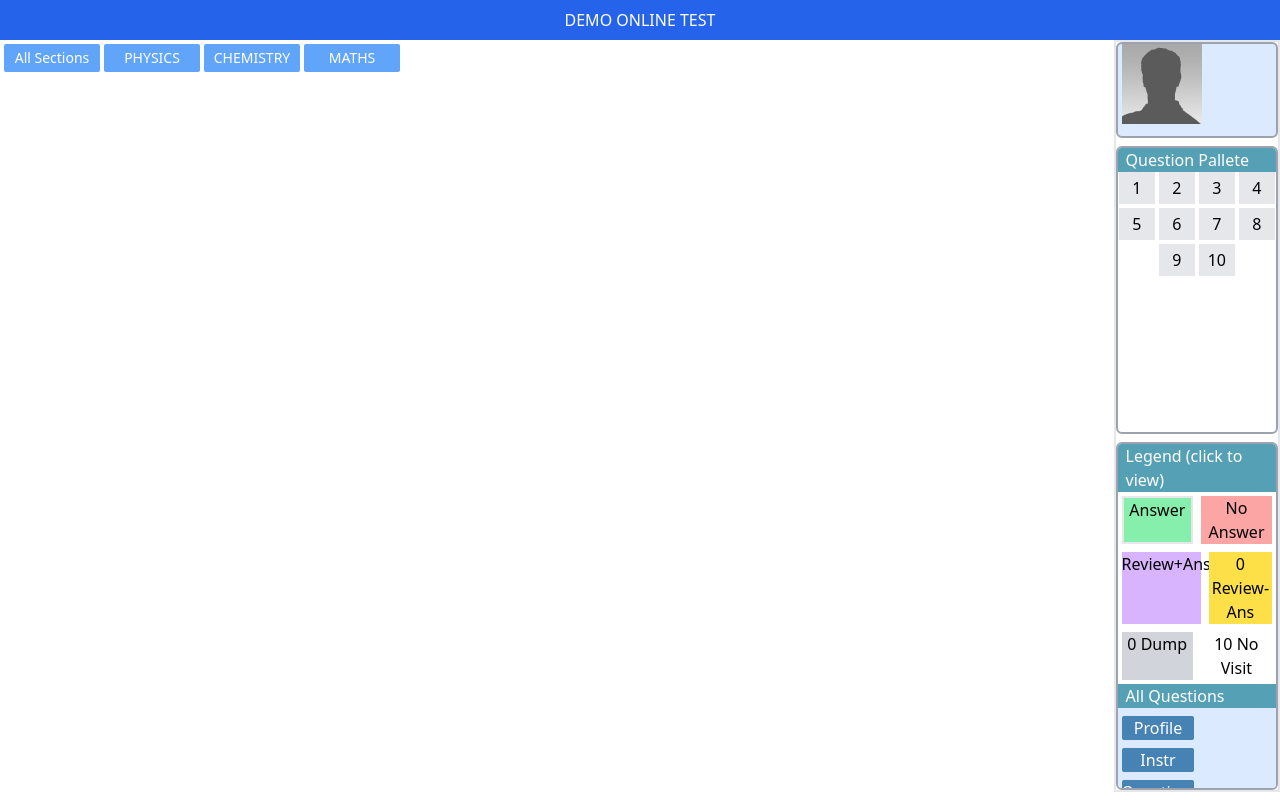
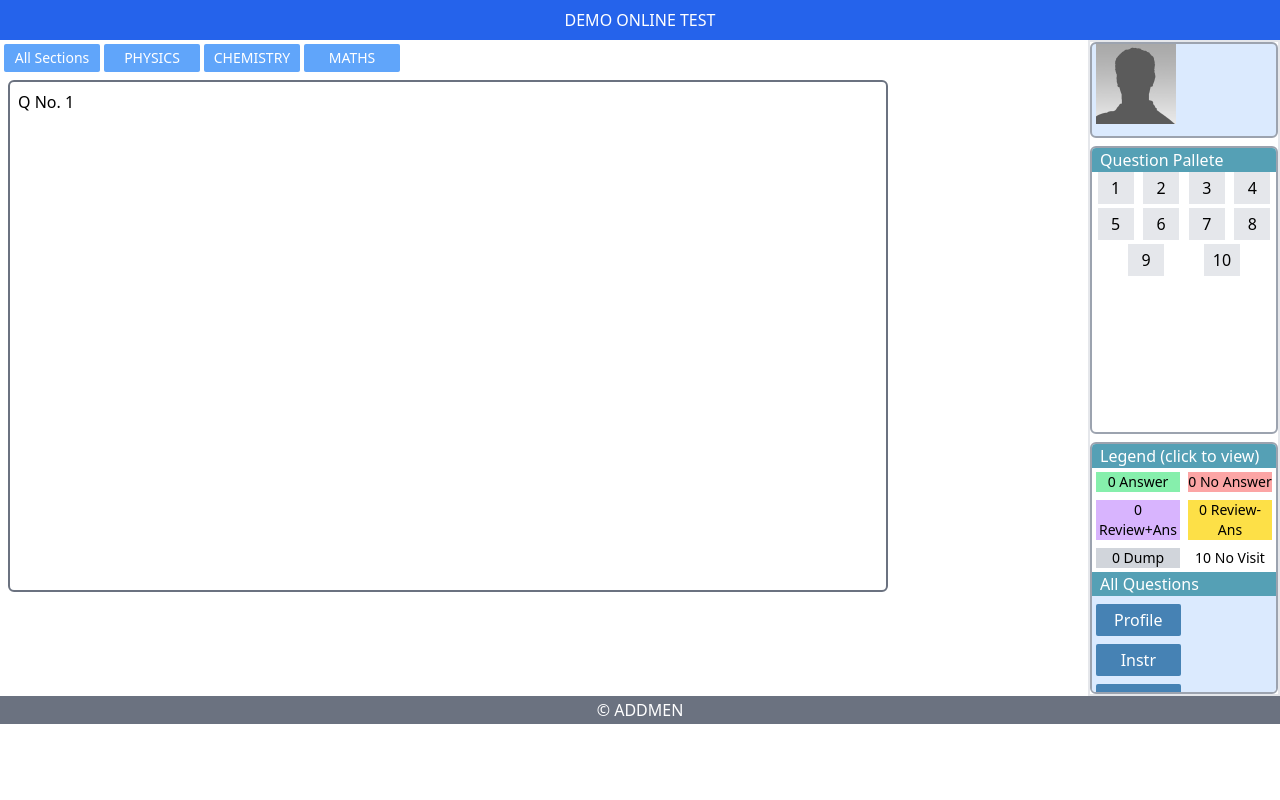
Before and after one commit to imon08/exam-panel, a Next.js app: page / in a window 1280 px wide. Built offline with nearby package versions, Linux system fonts and the light colour scheme.

Commit message:
working on question section

```diff
--- /dev/null
+++ b/src/components/Footer.jsx
@@ -0,0 +1,11 @@
+import React from 'react'
+
+const Footer = () => {
+  return (
+    <div className='text-white bg-gray-500 h-7 w-full flex justify-center items-center'>
+       © ADDMEN
+    </div>
+  )
+}
+
+export default Footer
--- a/src/components/Navbar.jsx
+++ b/src/components/Navbar.jsx
@@ -10,7 +10,7 @@ const Navbar = () => {
   };
 
   return (
-    <div className="w-[75%] flex gap-1 px-1 pt-1 h-8">
+    <div className="w-[75%] flex gap-1 px-1 pt-1 h-8 ">
       <p
         className="navButtons"
         onClick={() => {
--- /dev/null
+++ b/src/components/QuestionSection.jsx
@@ -0,0 +1,17 @@
+import { getColors } from '@/slices/colorSlice';
+import React, { useState } from 'react'
+import { useSelector } from 'react-redux';
+
+const QuestionSection = () => {
+    const colors = useSelector(getColors);
+    const [currentQ, getCurrentQ] = useState(colors[0].no)
+  return (
+    <div className='border-2 m-2 border-gray-500 p-2 rounded-md h-[32rem]'>
+        <div>
+            <p>Q No. {currentQ}</p>
+        </div>
+    </div>
+  )
+}
+
+export default QuestionSection
--- a/src/components/RightSideBar.jsx
+++ b/src/components/RightSideBar.jsx
@@ -15,13 +15,13 @@ const RightSideBar = () => {
   };
 
   return (
-    <div className="border-2 w-[30%]  md:w-[13%]">
+    <div className="border-2 w-full">
       <div className="bg-blue-100 pb-3 border-2 border-gray-400 pl-1 rounded-md">
         <img className="h-20 w-20 object-cover" src={Profile.src} alt="" />
       </div>
       <div className="rounded-md border-gray-400 border-2 mt-2 overflow-hidden h-72">
         <div className="bg-[#55a0b5] px-2 py text-white">Question Pallete</div>
-        <div className="flex flex-wrap justify-center gap-1">
+        <div className="flex flex-wrap justify-evenly gap-1">
           {colors.map((item) => {
             return (
               <button className="px-4 py-1 bg-gray-200 w-9 flex justify-center">
@@ -36,39 +36,41 @@ const RightSideBar = () => {
           Legend (click to view)
         </div>
         <div className="flex">
-          <div className="w-[50%] bg-green-300 text-center m-1 border-2">
-            Answer
+          <div className="w-[50%] bg-green-300 text-center m-1 text-sm">
+          {getTotal("answer")} Answer
           </div>
-          <div className="w-[50%] bg-red-300 text-center m-1">No Answer</div>
-        </div>
-        <div className="flex">
-          <div className="w-[50%] bg-purple-300 text-center m-1">
-            Review+Ans
-          </div>
-          <div className="w-[50%] bg-yellow-300 text-center m-1">
-            {getTotal("dump")} Review-Ans
+          <div className="w-[50%] bg-red-300 text-center m-1 text-sm ">
+          {getTotal("noAnswer")} No Answer
           </div>
         </div>
         <div className="flex">
-          <div className="w-[50%] bg-gray-300 text-center m-1">
+          <div className="w-[50%] bg-purple-300 text-center m-1 text-sm">
+            {getTotal("review+ans")} Review+Ans
+          </div>
+          <div className="w-[50%] bg-yellow-300 text-center m-1 text-sm">
+            {getTotal("dureview-ans")} Review-Ans
+          </div>
+        </div>
+        <div className="flex">
+          <div className="w-[50%] bg-gray-300 text-center m-1 text-sm">
             {getTotal("dump")} Dump
           </div>
-          <div className="w-[50%] bg-white-300 text-center m-1">
+          <div className="w-[50%] bg-white-300 text-center m-1 text-sm">
             {getTotal("noVisits")} No Visit
           </div>
         </div>
         <div className="bg-[#55a0b5] px-2 py text-white">All Questions</div>
-        <div className="bg-blue-100 py-1 h-20 flex flex-wrap items-center">
-          <button className="w-[46%] bg-[#4682B4] m-1 text-white rounded-sm">
+        <div className="bg-blue-100 py-1 h-20 flex flex-wrap items-center h-24">
+          <button className="w-[46%] bg-[#4682B4] m-1 text-white rounded-sm py-1">
             Profile
           </button>
-          <button className="w-[46%] bg-[#4682B4] m-1 text-white rounded-sm">
+          <button className="w-[46%] bg-[#4682B4] m-1 text-white rounded-sm py-1">
             Instr
           </button>
-          <button className="w-[46%] bg-[#4682B4] m-1 text-white rounded-sm">
+          <button className="w-[46%] bg-[#4682B4] m-1 text-white rounded-sm py-1">
             Questions
           </button>
-          <button className="w-[46%] bg-[#4682B4] m-1 text-white rounded-sm">
+          <button className="w-[46%] bg-[#4682B4] m-1 text-white rounded-sm py-1">
             Submit
           </button>
         </div>
--- a/src/pages/index.js
+++ b/src/pages/index.js
@@ -1,15 +1,23 @@
+import Footer from "@/components/Footer";
 import Header from "@/components/Header";
 import Navbar from "@/components/Navbar";
+import QuestionSection from "@/components/QuestionSection";
 import RightSideBar from "@/components/RightSideBar";
 
 export default function Home() {
   return (
-    <div>
+    <div className="h-screen">
       <Header />
       <div className="flex justify-between w-full">
-        <Navbar />
-        <RightSideBar />
+        <div className="w-[70%]">
+          <Navbar />
+          <QuestionSection />
+        </div>
+        <div className="w-[30%] md:w-[15%]">
+          <RightSideBar />
+        </div>
       </div>
+      <Footer />
     </div>
   );
 }
```
